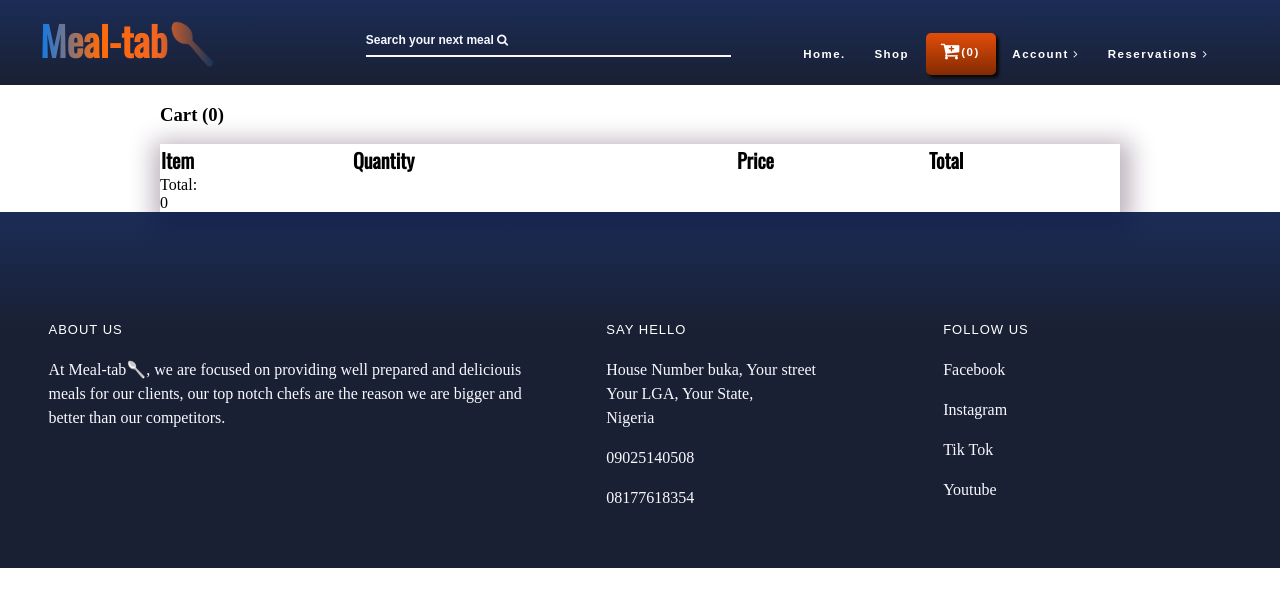
After one commit to Tech-Genius/Meal-tab, a Django app: page /cart_view in a window 1280 px wide. The commit adds this page. Shown: the top 607 px of the page. Run offline with Django 4.2, Linux system fonts and the light colour scheme; some libraries are stand-ins or nearby versions; some web fonts are replaced.

Commit message:
add cart functionality

```diff
--- a/base.html
+++ b/base.html
@@ -16,6 +16,7 @@
    <link rel="stylesheet" href="{% static 'css/shop.css' %}">
    <link rel="stylesheet" href="{% static 'css/search.css' %}">
    <link rel="stylesheet" href="{% static 'css/item.css' %}">
+   <link rel="stylesheet" href="{% static 'css/cart.css' %}">
    <!-- <link rel="stylesheet" href="{% static 'intl-tel-input-17.0.19/build/css/intlTelInput.css' %}"> -->
    <link rel="stylesheet" href="{% static 'css/reservations.css'%}">
    <link rel="stylesheet" href="https://cdnjs.cloudflare.com/ajax/libs/animate.css/4.1.1/animate.min.css" />
@@ -104,7 +105,7 @@
                </li>
 
                <li>
-                  <a href="{% url 'shop' %}" id="cart">
+                  <a href="{% url 'cart_view' %}" id="cart">
 
                      <i class="fa fa-cart-plus" aria-hidden="true"></i>
                      <p class="cart-amount">{{request.session.cartdata|length}}</p>
@@ -183,7 +184,7 @@
 
 
                <li>
-                  <a href="{% url 'shop' %}" id="cart">
+                  <a href="{% url 'cart_view' %}" id="cart">
 
                      <i class="fa fa-cart-plus" aria-hidden="true"></i>
                      <p class="cart-amount">(<span class="cart_item_total">{{request.session.cartdata|length}}</span>)</p>
--- /dev/null
+++ b/shop/templates/cart_view.html
@@ -0,0 +1,110 @@
+<style>
+    #cart {
+        /* color: #f26522 !important; */
+        border-radius: 5px;
+        background: linear-gradient(#f15005ee, #832b03);
+        width: fit-content !important;
+        padding-left: 15px !important;
+        padding-bottom: 15px !important;
+        padding-top: 15px !important;
+        box-shadow: 3px 3px 3px rgb(10, 8, 8);
+        padding-right: 25px !important;
+    }
+
+    #cart:hover {
+        color: white !important;
+        border: 1px solid #f26522;
+        background: transparent;
+        transition: 1s;
+    }
+
+    #cart .cart-amount {
+        margin-right: 16px;
+
+    }
+</style>
+{% extends 'base.html' %}
+
+{% load static %}
+
+{% block title %} Meal-tab🥄 | Your Cart{% endblock %}
+{% block content %}
+
+<div class="color"></div>
+
+<div class="cart_page_wrapper" id="cartList">
+    <div class="cart_wrapper">
+        <div class="cart_number">
+            <h3>Cart ({{totalitems}})</h3>
+        </div>
+        <div class="cart_inner_wrapper">
+
+            <div class="cart_box_wrapper"  id="heading">
+                <div class="cart_box">
+                    <h3>Item</h3>
+                </div>
+                <div class="cart_box">
+                    <h3>Quantity</h3>
+                </div>
+                <div class="cart_box">
+                    <h3>Price</h3>
+                </div>
+                <div class="cart_box">
+                    <h3>Total</h3>
+                </div>
+            </div>
+
+            {% for product_id,item in cart_data.items %}
+            <div class="cart_box_wrapper" id="cart_items">
+                <div class="cart_box">
+
+
+                    <img src="media/{{item.image}}" />
+
+                    <a href="">
+                        <h3>{{item.title}}</h3>
+                    </a>
+
+
+                </div>
+                <div class="cart_box" style="display: flex;">
+                    <input type="number" class="product-qty-{{product_id}}" value="{{item.qty}}" >
+                    <div class="cart_icons" style="cursor: pointer;">
+                        <i class="fa fa-sync" id="update-item" data-item="{{product_id}}"></i>
+                        <i class="fa fa-trash" id="delete-item" data-item="{{product_id}}"></i>
+                    </div>
+                </div>
+                <div class="cart_box">
+                    <h3>{{item.price}}</h3>
+                </div>
+                <div class="cart_box">
+                    <h3>{% widthratio item.price 1 item.qty %}</h3>
+                </div>
+            </div>
+
+            {% endfor %}
+
+
+            <div class="total">
+                <div class="total_box">Total:</div>
+                <div class="total_box">{{total_amt}}</div>
+            </div>
+
+
+
+        </div>
+
+
+
+
+
+
+    </div>
+
+
+</div>
+
+
+
+
+    {% endblock %}
--- a/shop/urls.py
+++ b/shop/urls.py
@@ -1,4 +1,4 @@
-from django.contrib import admin
+# from django.contrib import admin
 from django.urls import path
 from shop import views
 
@@ -8,4 +8,7 @@ urlpatterns = [
     path('item/<slug:slug>/', views.item, name = 'item'),
     path('filter-category/', views.filter_category, name='filter-category'),
     path('add-to-cart',views.add_to_cart,name='add_to_cart'),
+    path('cart_view',views.cart_view,name='cart_view'),
+    path('delete-from-cart',views.delete_cart_item,name='delete-from-cart'),
+    path('update-cart',views.update_cart_item,name='update-cart'),
 ]
--- a/shop/views.py
+++ b/shop/views.py
@@ -72,8 +72,8 @@ def add_to_cart(request):
 	# del request.session['cartdata']
 	cart_p={}
 	cart_p[str(request.GET['id'])]={
-		# 'image':request.GET['image'],
-		'title':request.GET['title'],
+        'title':request.GET['title'],
+		'image':request.GET['image'],
 		'qty':request.GET['qty'],
 		'price':request.GET['price'],
 	}
@@ -90,3 +90,50 @@ def add_to_cart(request):
 	else:
 		request.session['cartdata']=cart_p
 	return JsonResponse({'data': request.session['cartdata'], 'totalitems':len(request.session['cartdata'])})
+
+
+
+
+
+#cart
+def cart_view(request):
+	total_amt=0
+	if 'cartdata' in request.session:
+		for p_id,item in request.session['cartdata'].items():
+			total_amt+=int(item['qty'])*float(item['price'])
+		return render(request, 'cart_view.html',{'cart_data':request.session['cartdata'],'totalitems':len(request.session['cartdata']),'total_amt':total_amt})
+	else:
+		return render(request, 'cart_view.html',{'cart_data':'','totalitems':0,'total_amt':total_amt})
+
+
+
+# Delete Cart Item
+def delete_cart_item(request):
+	p_id=str(request.GET['id'])
+	if 'cartdata' in request.session:
+		if p_id in request.session['cartdata']:
+			cart_data=request.session['cartdata']
+			del request.session['cartdata'][p_id]
+			request.session['cartdata']=cart_data
+	total_amt=0
+	for p_id,item in request.session['cartdata'].items():
+		total_amt+=int(item['qty'])*float(item['price'])
+	t=render_to_string('ajax/cart-after-delete-and-update.html',{'cart_data':request.session['cartdata'],'totalitems':len(request.session['cartdata']),'total_amt':total_amt})
+	return JsonResponse({'data':t,'totalitems':len(request.session['cartdata'])})
+
+
+
+#update Item
+def update_cart_item(request):
+	p_id=str(request.GET['id'])
+	p_qty=request.GET['qty']
+	if 'cartdata' in request.session:
+		if p_id in request.session['cartdata']:
+			cart_data=request.session['cartdata']
+			cart_data[str(request.GET['id'])]['qty']=p_qty
+			request.session['cartdata']=cart_data
+	total_amt=0
+	for p_id,item in request.session['cartdata'].items():
+		total_amt+=int(item['qty'])*float(item['price'])
+	t=render_to_string('ajax/cart-after-delete-and-update.html',{'cart_data':request.session['cartdata'],'totalitems':len(request.session['cartdata']),'total_amt':total_amt})
+	return JsonResponse({'data':t,'totalitems':len(request.session['cartdata'])})
--- /dev/null
+++ b/static/css/cart.css
@@ -0,0 +1,54 @@
+
+
+
+.cart_page_wrapper{
+    display: grid;
+}
+
+.cart_wrapper{
+    width: 75%;
+    justify-self: center;
+}
+
+
+
+
+.cart_inner_wrapper{
+    -webkit-box-shadow: 2px 6px 23px 9px rgba(189,179,189,1);
+    -moz-box-shadow: 2px 6px 23px 9px rgba(189,179,189,1);
+    box-shadow: 2px 6px 23px 9px rgba(189,179,189,1);
+}
+
+
+#heading h3{
+    color: black;
+    font-size: 20px;
+}
+
+
+
+
+.cart_box_wrapper{
+    display: grid;
+    grid-template-columns: 1fr 2fr 1fr 1fr;
+    border-radius: 10px;
+}
+.cart_box_wrapper .cart_box{
+    /* padding: 10px; */
+    border: 1px solid transparent;
+    /* background-image: linear-gradient(white, white), linear-gradient(315deg,#833ab4, #fd1d1d 50%, #fcb045 );
+background-origin: border-box;
+background-clip: content-box, border-box; */
+}
+
+.cart_box img{
+    height: 70px;
+    width: 70px;
+    border-radius: 50%;
+}
+.cart_box h3{
+color: #07315B;
+font-family: 'Oswald', sans-serif;
+margin: 0;
+font-size: 17px;
+}
--- a/static/js/category-filter.js
+++ b/static/js/category-filter.js
@@ -58,7 +58,7 @@ $(document).on('click', "#add_to_cart_btn", function () {
     // var _index=_vm.attr('data-index');
     var _qty = $("#productQty").val();
     var _productId = $(".product-id").val();
-    // var _productImage=$(".product-image-").val();
+    var _productImage = $(".product-image").val();
     var _productTitle = $(".product-title").val();
     var _productPrice = $(".product-price").val();
 
@@ -67,7 +67,7 @@ $(document).on('click', "#add_to_cart_btn", function () {
         url: '/add-to-cart',
         data: {
             'id': _productId,
-            // 'image':_productImage,
+            'image': _productImage,
             'qty': _qty,
             'title': _productTitle,
             'price': _productPrice,
@@ -84,4 +84,53 @@ $(document).on('click', "#add_to_cart_btn", function () {
     });
     // End
 });
-	// End
+
+
+// Delete item from cart
+$(document).on('click', '#delete-item', function () {
+    var _pId = $(this).attr('data-item');
+    var _vm = $(this);
+    // Ajax
+    $.ajax({
+        url: '/delete-from-cart',
+        data: {
+            'id': _pId,
+        },
+        dataType: 'json',
+        beforeSend: function () {
+            _vm.attr('disabled', true);
+        },
+        success: function (res) {
+            $(".cart_item_total").text(res.totalitems);
+            _vm.attr('disabled', false);
+            $("#cartList").html(res.data);
+        }
+    });
+    // End
+});
+
+
+// Update cart
+$(document).on('click', '#update-item', function () {
+    var _pId=$(this).attr('data-item');
+    var _pQty=$(".product-qty-"+_pId).val();
+    var _vm=$(this);
+    // Ajax
+    $.ajax({
+        url: '/update-cart',
+        data: {
+            'id':_pId,
+            'qty':_pQty
+        },
+        dataType: 'json',
+        beforeSend: function () {
+            _vm.attr('disabled', true);
+        },
+        success: function (res) {
+            // $(".cart_item_total").text(res.totalitems);
+            _vm.attr('disabled', false);
+            $("#cartList").html(res.data);
+        }
+    });
+    // End
+});
```
Also changed, not shown: shop/templates/ajax/cart-after-delete-and-update.html (added, +57 -0 lines), shop/templates/item.html (+5 -6 lines).
